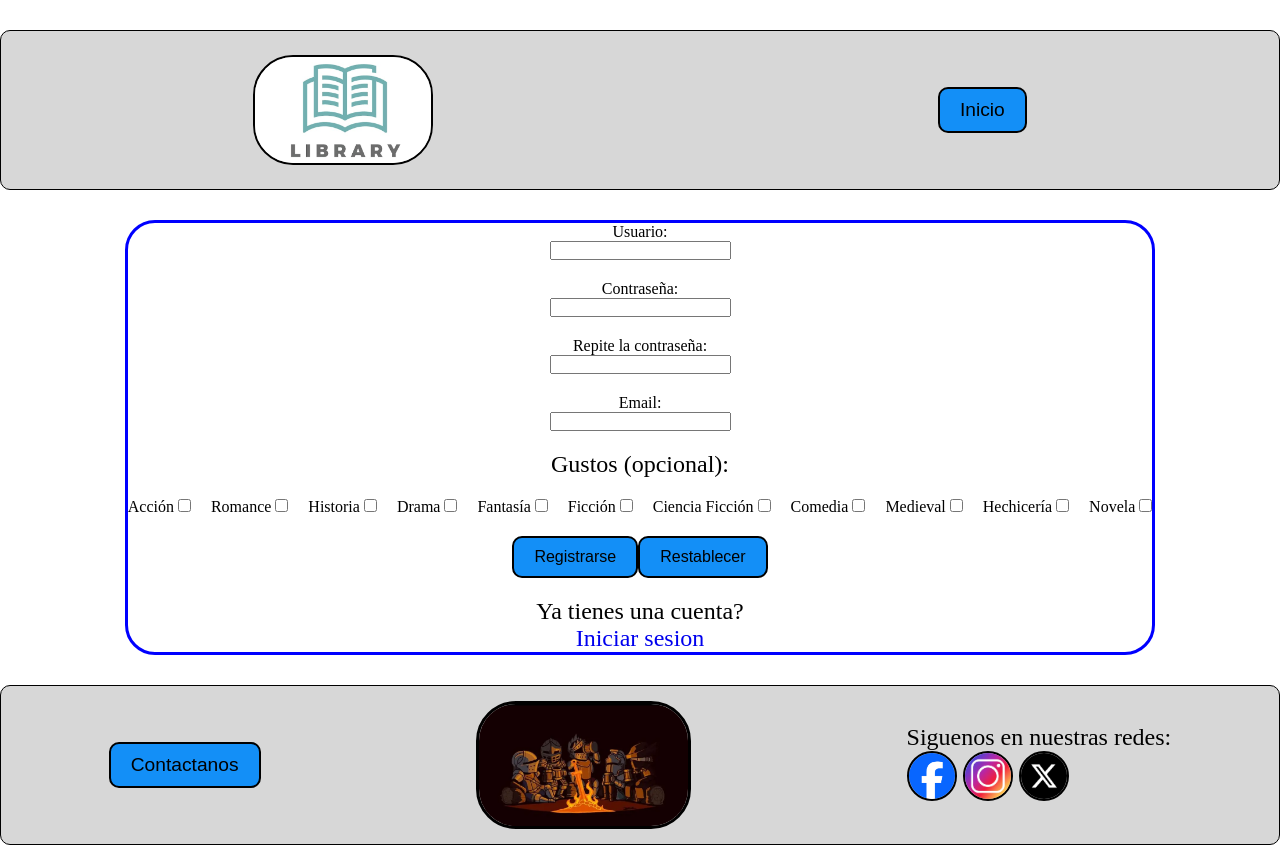
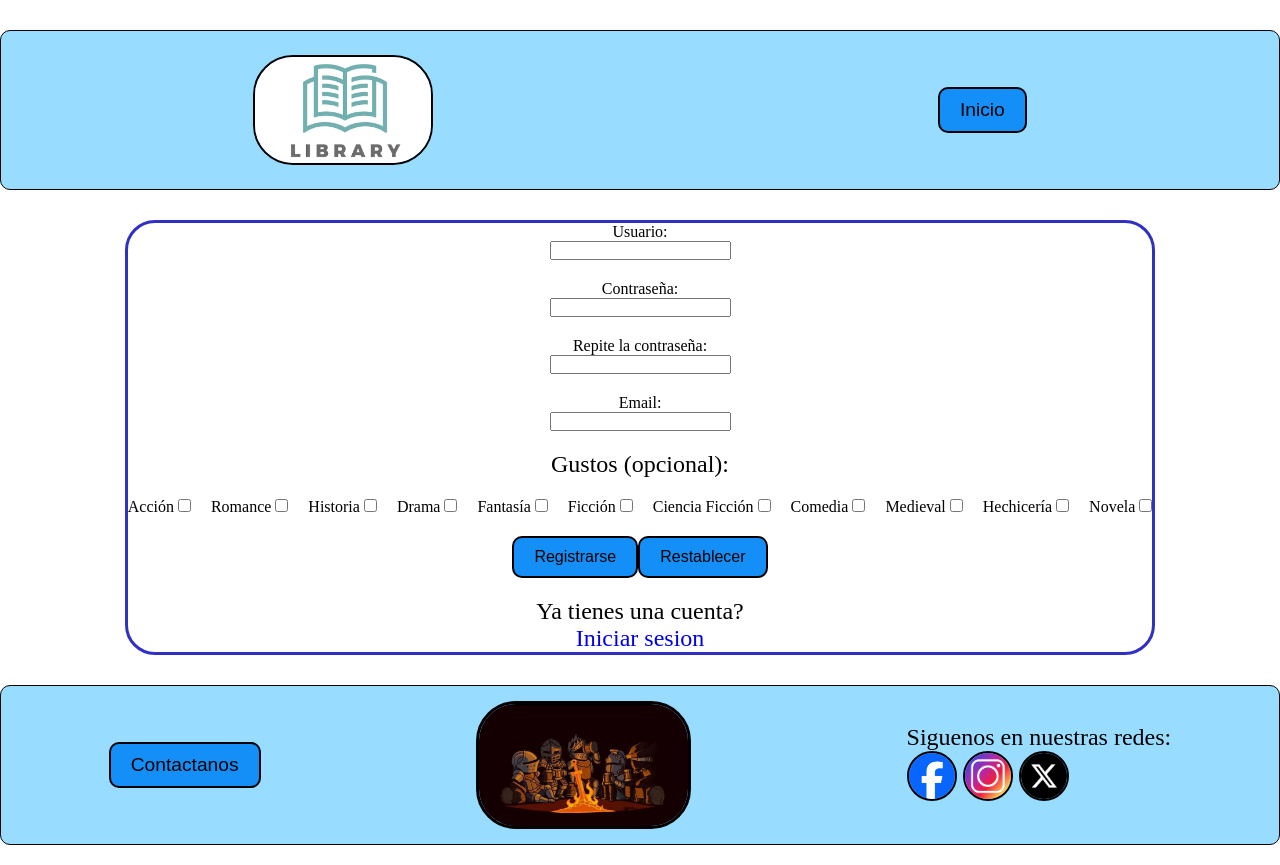
Before and after one commit to AlejandroRuiz-L/Proyecto, a Django app: page /registro/ in a window 1280 px wide. Run offline with Django 3.2, Linux system fonts and the light colour scheme; data comes from the database, SQL or seed files in the repository.

Commit message:
actualizo css

```diff
--- a/libreria/static/main.css
+++ b/libreria/static/main.css
@@ -41,12 +41,16 @@
   display: flex;
   justify-content: space-around;
   border: 1px solid black;
-  background: #d7d7d7;
+  background: rgb(152, 221, 255);
   align-items: center;
   height: 160px;
   margin-top: 30px;
   margin-bottom: 20px;
   border-radius: 10px;
+}
+
+.body{
+  background-image: url("{% static 'assets/papiro.png' %}");
 }
 
 p{
@@ -169,9 +173,9 @@
   justify-content: space-around;
   border: 3px solid black;/*rgb(14, 116, 199);*/
   width: 22em;
-  box-shadow: 8px 8px 5px #444;
+  box-shadow: 8px 8px 5px #576c73;
   padding: 8px 12px;
-  background-image: linear-gradient(180deg, #fff, #ddd 40%, #ccc);
+  background-image: linear-gradient(180deg, rgb(234, 246, 255), rgb(192, 229, 255) 40%, rgb(147, 219, 255));
   border-radius: 30px;
   margin-top: 3%;
   align-items: center;
@@ -202,7 +206,7 @@
   flex-direction: column;
   align-items: center;
   border-radius: 30px;
-  border: 3px solid blue;
+  border: 3px solid rgb(48, 48, 195);
   justify-content: center;
   gap: 20px;
 }
--- a/libreria/templates/biblioteca.html
+++ b/libreria/templates/biblioteca.html
@@ -94,5 +94,4 @@
 	  </div>
 	  </div>
 	</ul>
-
   {% include 'layout/app_footer.html' %}
```
Also changed, not shown: libreria/static/assets/papiro.png (added). Lines whose indentation alone changed are shown as unchanged.
